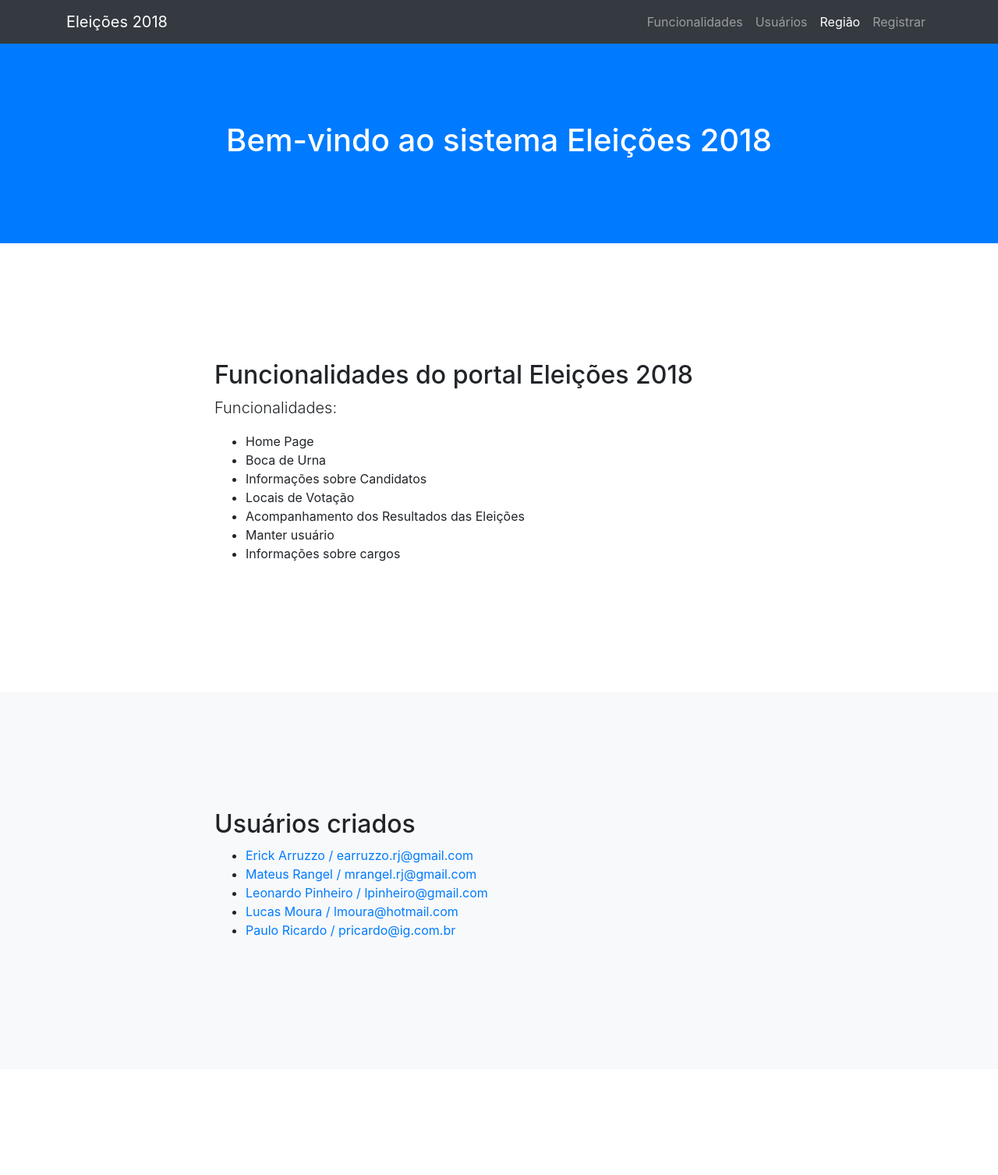
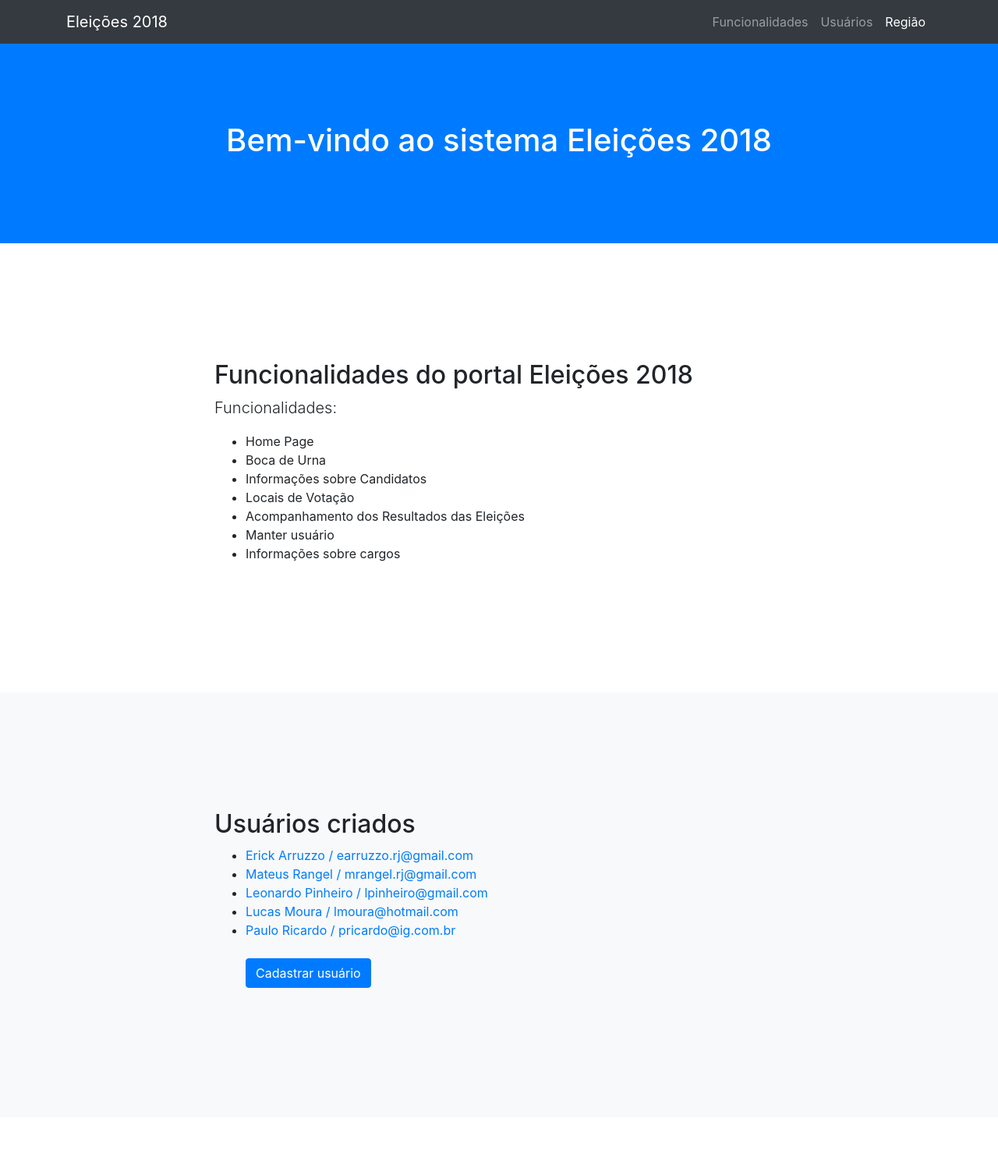
Before and after one commit to erickarruzzo/eleicoesuff, a Django app: page / in a window 1280 px wide. Shown: the top 1507 px of the page at 78% size. Run offline with Django 3.2, Linux system fonts and the light colour scheme; data comes from the database, SQL or seed files in the repository; both versions use the stored data as it was after the commit; some libraries are stand-ins or nearby versions.

Commit message:
Reorganizando aplicacoes de acordo com as funcionalidades

```diff
--- a/eleicoes2018/models.py
+++ b/eleicoes2018/models.py
@@ -17,7 +17,7 @@ class Cargo(models.Model):
 
 class Partido(models.Model):
 	nome = models.CharField(max_length=255, null=False)
-	sigla = models.CharField(max_length=2, null=False)
+	sigla = models.CharField(max_length=6, null=False)
 
 
 class Candidato(models.Model):
--- a/eleicoes2018/templates/index.html
+++ b/eleicoes2018/templates/index.html
@@ -30,9 +30,6 @@
             </li>
             <li class="nav-item">
               <a class="nav-link js-scroll-trigger" href="#regiao">Região</a>
-            </li>
-            <li class="nav-item">
-              <a class="nav-link js-scroll-trigger" href="/registrar">Registrar</a>
             </li>
           </ul>
         </div>
@@ -75,6 +72,8 @@
                 {% for usuario in usuarios %}
                     <li><a href="/usuario/{{usuario.id}}">{{ usuario.nome }} / {{ usuario.email }}</a></li>
                 {% endfor %}
+                <br>
+                <a class="btn btn-primary" href="/registrar">Cadastrar usuário</a>
             </ul>
           </div>
         </div>
--- a/eleicoes2018/urls.py
+++ b/eleicoes2018/urls.py
@@ -1,8 +1,6 @@
 from django.conf.urls import url
-from eleicoes2018.views import index, usuario, login
+from eleicoes2018.views import index
 
 urlpatterns = [
     url(r'^$', index, name='index'),
-    url(r'^usuario/(?P<usuario_id>\d+)$', usuario, name='usuario'),
-    url(r'^login$', login, name='login')
 ]
--- a/eleicoes2018/views.py
+++ b/eleicoes2018/views.py
@@ -6,11 +6,3 @@ def index(request):
 	usuarios = Usuario.objects.all()
 	estados = Estado.objects.all()
 	return render(request, 'index.html', { 'usuarios' : usuarios , 'estados' : estados })
-
-
-def usuario(request, usuario_id):
-	usuario = Usuario.objects.get(id=usuario_id)
-	return render(request, 'usuario.html', { "usuario" : usuario })
-
-def login(request):
-	return render(request, 'login.html')
--- a/usuarios/urls.py
+++ b/usuarios/urls.py
@@ -1,6 +1,8 @@
 from django.conf.urls import url
-from usuarios.views import RegistrarUsuarioView
+from usuarios.views import RegistrarUsuarioView, usuario, login
 
 urlpatterns = [
     url(r'^registrar$',  RegistrarUsuarioView.as_view(), name='registrar'),
+    url(r'^usuario/(?P<usuario_id>\d+)$', usuario, name='usuario'),
+    url(r'^login$', login, name='login')
 ]
```
Also changed, not shown: usuarios/views.py (+7 -0 lines), db.sqlite3, eleicoes2018/migrations/0004_auto_20180427_1729.py (added), usuarios/templates/login.html (renamed from eleicoes2018/templates/login.html), usuarios/templates/usuario.html (renamed from eleicoes2018/templates/usuario.html).
